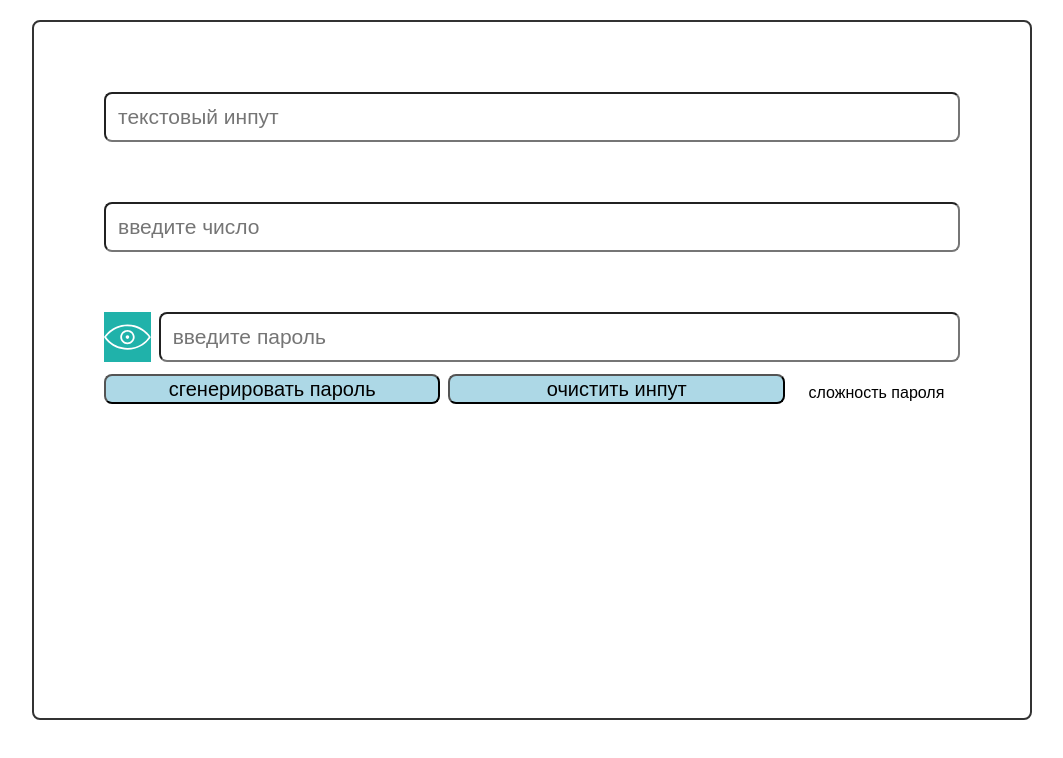
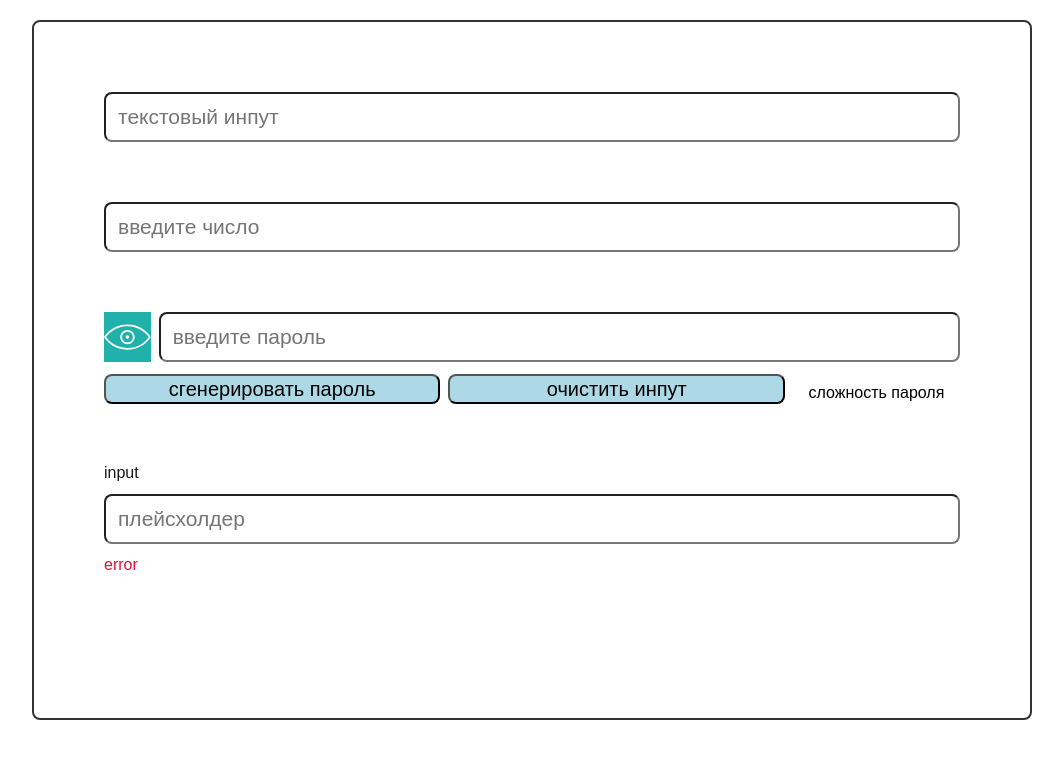
Before and after one commit to RuslanZaytsev/Andorra, a Next.js app in the folder andorra/: page / in a window 1280 px wide. Shown: the top 758 px of the page, without its empty margins (108-1171 px from the left). Built offline with nearby package versions, Linux system fonts and the light colour scheme.

Commit message:
попробовал написать контрролируемый инптут с лейблом и ошибкой

```diff
--- a/andorra/src/app/page.tsx
+++ b/andorra/src/app/page.tsx
@@ -1,14 +1,28 @@
+'use client'
+
+
 import {Input} from "@/shared/components/Input/Input";
 import styles from "./page.module.css";
+import {StateInput} from "@/shared/components/StateInput/StateInput";
+import {useState} from "react";
+import {TValue} from "@/shared/components/StateInput/types";
 
 export default function Home() {
+
+    const [state, setState] = useState<TValue>();
+
+    const hadleStateInputChange = (value: TValue) => {
+        setState(value)
+    }
+
     return (
         <div className={styles.page}>
             <Input type={'text'} placeholder={'текстовый инпут'}/>
             <Input type={'number'} placeholder={'введите число'}/>
             <Input type={'password'} passDifficultylevel={true}/>
+            <StateInput value={state!} label={"input"} placeholder={'плейсхолдер'} type={'text'} error={'error'} disabled={false}
+                        onChange={hadleStateInputChange}/>
         </div>
     )
         ;
 }
-//
--- /dev/null
+++ b/andorra/src/shared/components/StateInput/StateInput.module.scss
@@ -0,0 +1,26 @@
+@import "../../styles/mixins.scss";
+
+
+.wrapper {
+  width: 100%;
+  height: 50px;
+  display: flex;
+  flex-direction: column;
+  gap: 12px;
+}
+
+.input {
+  @include rowFlexCenter;
+  width: 100%;
+  height: 50px;
+  padding: 12px;
+  gap: 8px;
+  background-color: white;
+  color: #0a0a0a;
+  font-size: 21px;
+  border-radius: 8px;
+}
+
+.error {
+  color: crimson;
+}
--- /dev/null
+++ b/andorra/src/shared/components/StateInput/StateInput.tsx
@@ -0,0 +1,38 @@
+'use client'
+
+
+import {ChangeEvent} from "react";
+import styles from './StateInput.module.scss'
+import {TValue} from "@/shared/components/StateInput/types";
+
+interface IInput {
+    label?: string,
+    type: 'text' | 'password' | 'email' | 'number',
+    placeholder?: string,
+    error?: string,
+    classname?: string,
+    disabled?: boolean;
+    value: TValue;
+    onChange: (value: TValue) => void;
+}
+
+export const StateInput = ({label, value, onChange, type, placeholder = '', error, disabled}: IInput) => {
+
+
+    const handleChange = (e: ChangeEvent<HTMLInputElement>): void => {
+        onChange?.(e.target.value)
+    }
+
+    return (
+        <div className={styles.wrapper}>
+            {label && <label>{label}</label>}
+            <input disabled={disabled} className={styles.input} type={type} placeholder={placeholder} value={value}
+                   onChange={handleChange}>
+            </input>
+            {error && <span className={styles.error}>{error}</span>}
+        </div>
+
+    )
+}
+
+// просто начал копать в сети как написать инпут на профессионально уровне и попробовал собрать свой с подсмотрами
--- /dev/null
+++ b/andorra/src/shared/components/StateInput/types.ts
@@ -0,0 +1,4 @@
+export type TValue
+{
+    value: string | number;
+}
```
